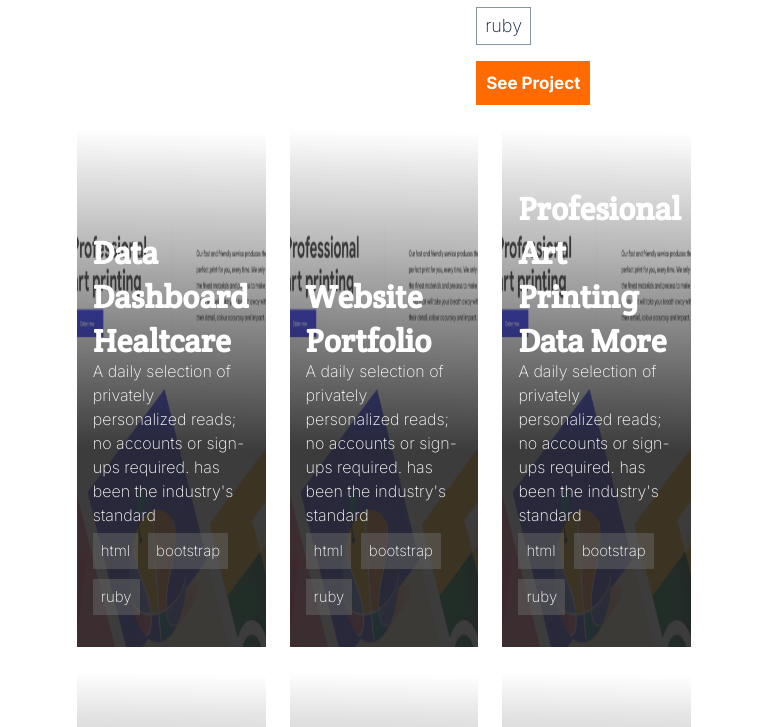
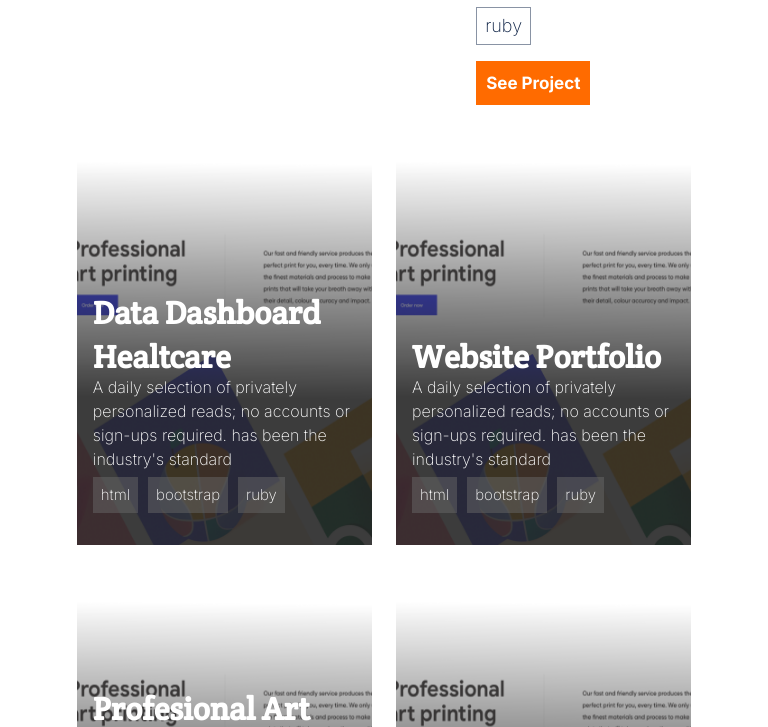
Before and after one commit to Berkay-akbas/Portfolio, a website: page index.html in a window 768 px wide. Shown: the part 1528-2255 px from the top of the page. Drawn offline with Linux system fonts and the light colour scheme.

Commit message:
Fix hover bugs

```diff
--- a/styles.css
+++ b/styles.css
@@ -195,6 +195,7 @@ body {
   flex-direction: column;
   justify-content: end;
   padding: 16px;
+  min-height: 22rem;
 }
 
 .card h4 {
@@ -607,6 +608,12 @@ textarea::placeholder {
     margin-top: 120px;
     padding-bottom: 40px;
   }
+
+  .card {
+    max-width: 30rem;
+    margin: auto;
+    margin-top: 2rem;
+  }
 }
 
 @media only screen and (min-width: 768px) {
@@ -730,10 +737,11 @@ textarea::placeholder {
   }
 
   .gridContainer {
-    grid-template-columns: repeat(3, minmax(26.77%, 1fr));
-    grid-gap: 24px;
-    padding-left: 10%;
-    padding-right: 10%;
+    grid-template-columns: repeat(3, minmax(200px, 1fr));
+  grid-template-rows: repeat(auto-fit, minmax(200px, 1fr));
+  grid-gap: 24px;
+  padding-left: 10%;
+  padding-right: 10%;
   }
 
   .about a {
@@ -987,6 +995,11 @@ textarea::placeholder {
   }
 }
 
+@media (max-width: 1000px) and (min-width: 768px) {
+  .gridContainer {
+    grid-template-columns: repeat(2, minmax(200px, 1fr));
+  }
+}
 .active {
   display: block !important;
 }
```
Also changed, not shown: 1 other file.
